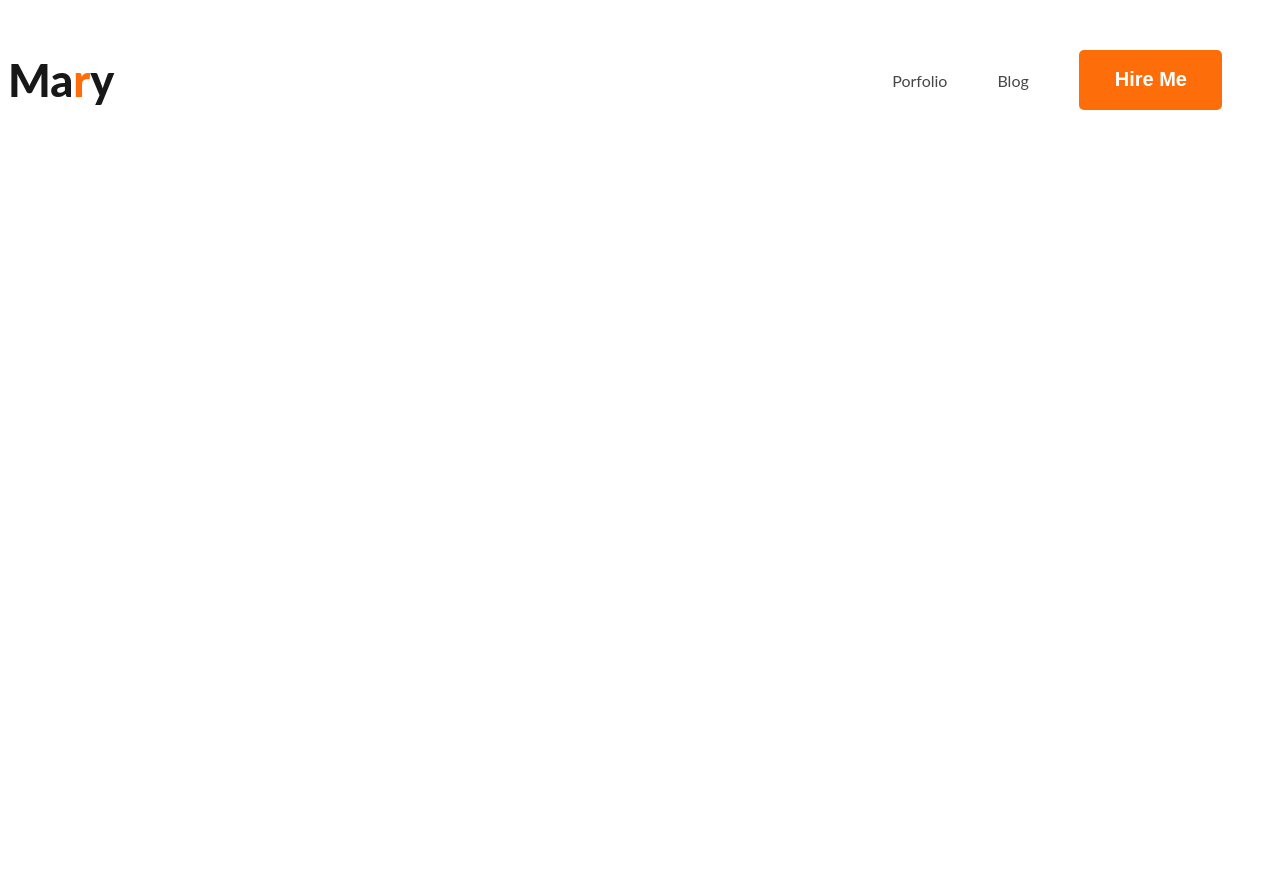
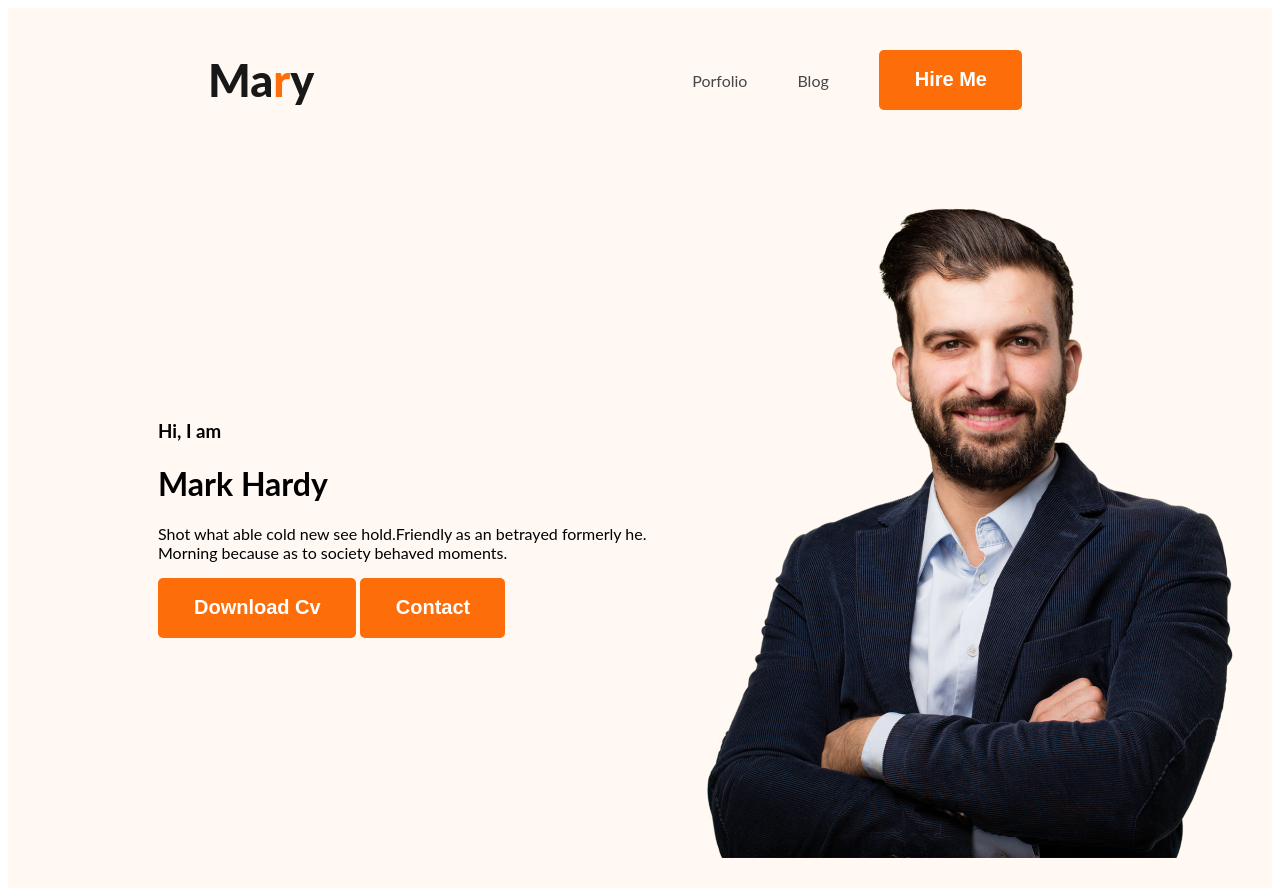
Before and after one commit to Auvro-Islam/Webdevelopment-project, a plain HTML site: page index.html in a window 1280 px wide. Before the commit the page ends 800 px from the top, so only its background shows below. Drawn offline with Linux system fonts and the light colour scheme.

Commit message:
nav almost done

```diff
--- a/index.html
+++ b/index.html
@@ -10,7 +10,7 @@
     <link rel="stylesheet" href="styles/portfolio.css">
 </head>
 <body>
-    <header>
+    <header class="header">
         <nav>
             <h3 class="nav-title">Ma<span class="orange">r</span>y</h3>
             <ul>
@@ -18,6 +18,14 @@
                 <li><a href="">Blog</a></li>
                 <li ><input type="button" class='btn-primary'value="Hire Me"></li>            </ul>
         </nav>
+        <div class="banner">
+            <div class="banner-content"><h3 class="banner-greeting">Hi, I am</h3>
+            <h1 class="banner-title">Mark Hardy</h1>
+            <p>Shot what able cold new see hold.Friendly as an betrayed formerly he. Morning because as to society behaved moments.</p>
+            <button class="btn-primary">Download Cv</button>
+            <button class="btn-primary">Contact</button>
+        </div>
+        <img nclass="profile-pic"src="images/hardy.png" alt="" ></div>
     </header>
     <main></main>
     <footer></footer>
--- a/styles/portfolio.css
+++ b/styles/portfolio.css
@@ -4,9 +4,7 @@ body{
     font-family: 'lato',sans-serif;
 
 }
-nav{
-    display: flex;
-}
+
  /* nav related styles*/
 
 
@@ -31,6 +29,8 @@ nav a{text-decoration: none;
 }
 nav{align-items: center;
     justify-content: space-between;/*ul and header part sore*/
+    display: flex;
+    margin: 0 200px;
 }
 
 .btn-primary{
@@ -42,3 +42,15 @@ font-size: 20px;
 font-weight: 700;padding : 18px 35px 19px 36px;
 
 }
+/* header related styles*/
+.header{
+    background-color:#FFF8F3;
+}
+.banner{
+    padding: 30px 30px 30px 150px;
+    display: flex;
+align-items: center;}
+.profile-pic{
+    width: 584px;
+height: 676px;
+}
```
